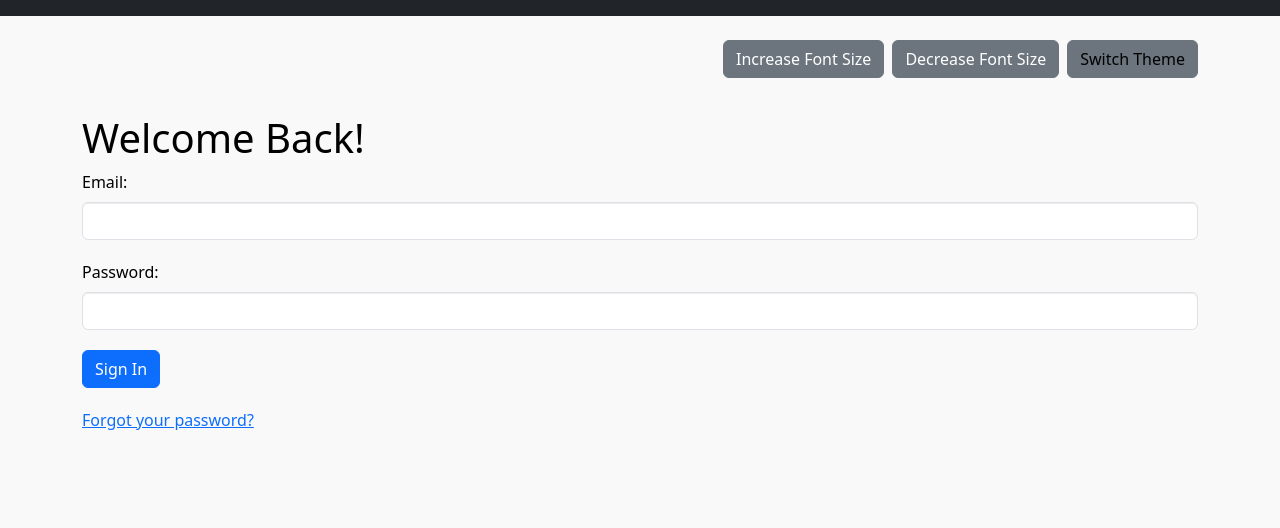
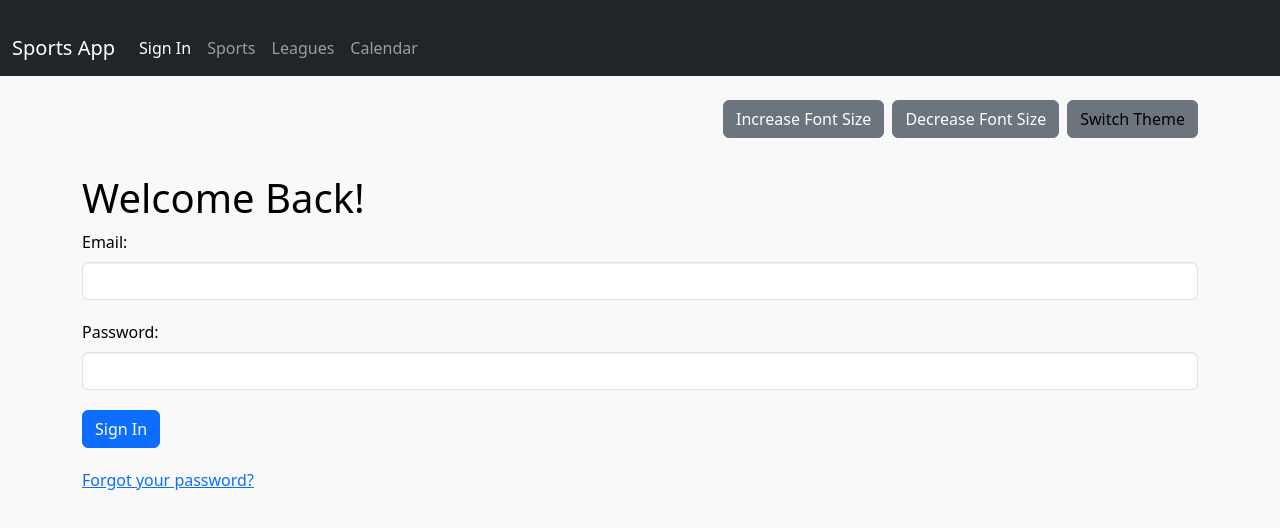
Before and after one commit to Yetermin8/sports-fan-app-react, a React (Create React App) app: page /sports-fan-app-react/sign_in in a window 1280 px wide. Shown: the top 528 px of the page. Built offline with nearby package versions, Linux system fonts and the light colour scheme.

Commit message:
updating sign in page

```diff
--- a/src/components/SignIn.js
+++ b/src/components/SignIn.js
@@ -1,30 +1,29 @@
-// SignIn.js or Home.js depending on where the login form is
 import React, { useContext } from 'react';
 import { ThemeContext } from '../ThemeContext';
-import { useNavigate } from 'react-router-dom';
 import useCustomScripts from '../useCustomScripts';
+import { Link } from 'react-router-dom';
 
-function SignIn() {
+function Home() {
  useCustomScripts();
  const { toggleTheme } = useContext(ThemeContext);
-  const navigate = useNavigate();
-
-  const handleSubmit = (event) => {
-    event.preventDefault();
-    const email = event.target.email.value;
-    const password = event.target.password.value;
-
-    if (email && password) {
-      navigate('/sport_selection'); // Replace with the correct path
-    } else {
-      alert('Please enter both email and password.');
-    }
-  };
 
  return (
    <div>
      <nav className="navbar navbar-expand-lg bg-dark navbar-dark">
-        {/* Navbar code here */}
+       <div className="container-fluid">
+         <a className="navbar-brand" href="#">Sports App</a>
+         <button className="navbar-toggler" type="button" data-bs-toggle="collapse" data-bs-target="#navbarNav" aria-controls="navbarNav" aria-expanded="false" aria-label="Toggle navigation">
+           <span className="navbar-toggler-icon"></span>
+         </button>
+         <div className="collapse navbar-collapse" id="navbarNav">
+           <ul className="navbar-nav">
+             <li className="nav-item"><Link className="nav-link active" to="/sign_in">Sign In</Link></li>
+             <li className="nav-item"><Link className="nav-link" to="/sport_selection">Sports</Link></li>
+             <li className="nav-item"><Link className="nav-link" to="/league_selection">Leagues</Link></li>
+             <li className="nav-item"><Link className="nav-link" to="/calendar_invite">Calendar</Link></li>
+           </ul>
+         </div>
+       </div>
      </nav>
      <div className="container mt-4">
        <div className="d-flex justify-content-end mb-3">
@@ -33,7 +32,7 @@
          <button id="theme-switcher" className="btn btn-secondary" onClick={toggleTheme}>Switch Theme</button>
        </div>
        <h1>Welcome Back!</h1>
-        <form id="login-form" onSubmit={handleSubmit}>
+       <form id="login-form">
          <div className="mb-3">
            <label htmlFor="email" className="form-label">Email:</label>
            <input type="email" className="form-control" id="email" name="email" required />
@@ -50,4 +49,4 @@
  );
 }
 
-export default SignIn;
+export default Home;
```
Lines whose indentation alone changed are shown as unchanged.
